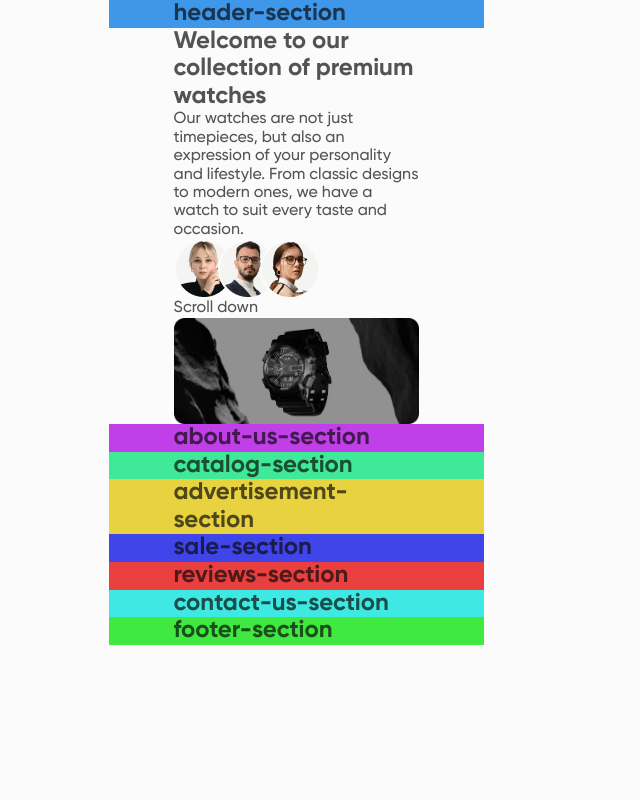
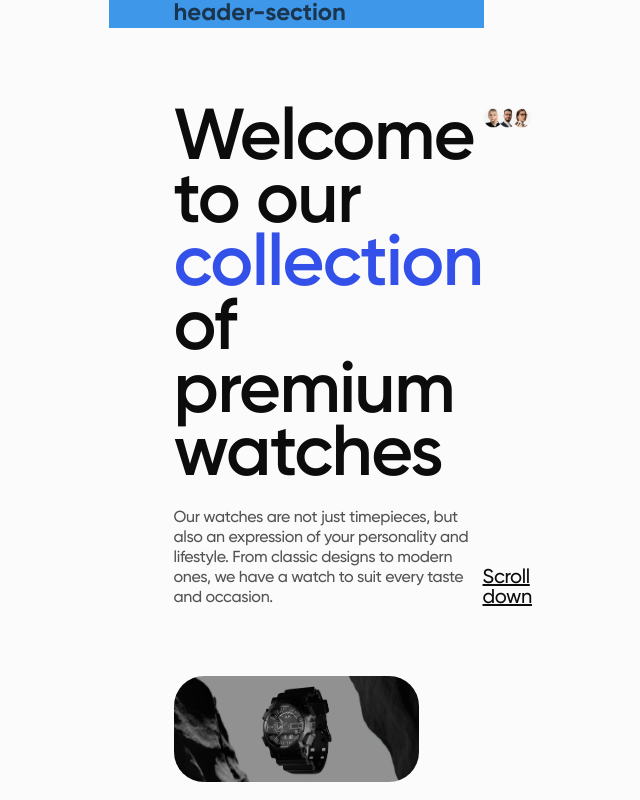
Before and after one commit to mrBidone/TeamProject-WatchCharm-Team2_105, a website built with Vite: page src/index.html in a window 1280 px wide. Shown: the top 800 px of the page, without its empty margins (344-984 px from the left). Built offline with nearby package versions, Linux system fonts and the light colour scheme.

Commit message:
add hero css

```diff
--- a/src/css/hero.css
+++ b/src/css/hero.css
@@ -1,5 +1,98 @@
-.hero {
-  background-color: rgb(233, 154, 63);
+.hero-section {
+  padding-top: 60px;
+  padding-bottom: 60px;
 }
 
-/* Коли почнете працювати видаліть цей стиль, він призначенний для тесту */
+.hero-title-main {
+  font-weight: 600;
+  font-size: 40px;
+  line-height: 0.95;
+  letter-spacing: -0.02em;
+  color: #0c0c0c;
+  margin-bottom: 20px;
+}
+
+.text-color-blue {
+  color: #3350e9;
+}
+
+.hero-text {
+  font-size: 14px;
+  line-height: 1.29;
+  letter-spacing: -0.02em;
+  color: rgba(12, 12, 12, 0.7);
+  padding-bottom: 28px;
+}
+
+.hero-wrapper-avatar-scroll {
+  display: flex;
+  justify-content: space-between;
+  align-items: flex-end;
+  margin-bottom: 28px;
+}
+
+.hero-link-scroll {
+  font-size: 14px;
+  line-height: 1.29;
+  letter-spacing: -0.02em;
+  text-decoration: underline;
+  color: #0c0c0c;
+}
+
+.hero-link-scroll:hover,
+.hero-link-scroll:focus {
+  color: #3350e9;
+}
+
+.hero-img-mainwatch {
+  border-radius: 30px;
+}
+
+@media only screen and (min-width: 768px) {
+  .hero-section {
+    padding-top: 80px;
+    padding-bottom: 80px;
+  }
+
+  .hero-wrapper {
+    display: flex;
+    justify-content: space-between;
+    margin-bottom: 40px;
+  }
+
+  .hero-wrapper-avatar-scroll {
+    display: flex;
+    flex-direction: column;
+    justify-content: space-between;
+    align-items: flex-end;
+  }
+
+  .hero-title-main {
+    font-size: 70px;
+    line-height: 0.86;
+    max-width: 557px;
+  }
+
+  .hero-text {
+    font-size: 16px;
+    line-height: 1.25;
+    max-width: 480px;
+  }
+
+  .hero-link-scroll {
+    font-size: 20px;
+    line-height: 1;
+  }
+}
+
+@media only screen and (min-width: 1280px) {
+  .hero-section {
+    padding-bottom: 100px;
+  }
+
+  .hero-title-main {
+    font-size: 72px;
+    line-height: 0.88;
+    max-width: 597px;
+  }
+}
```
